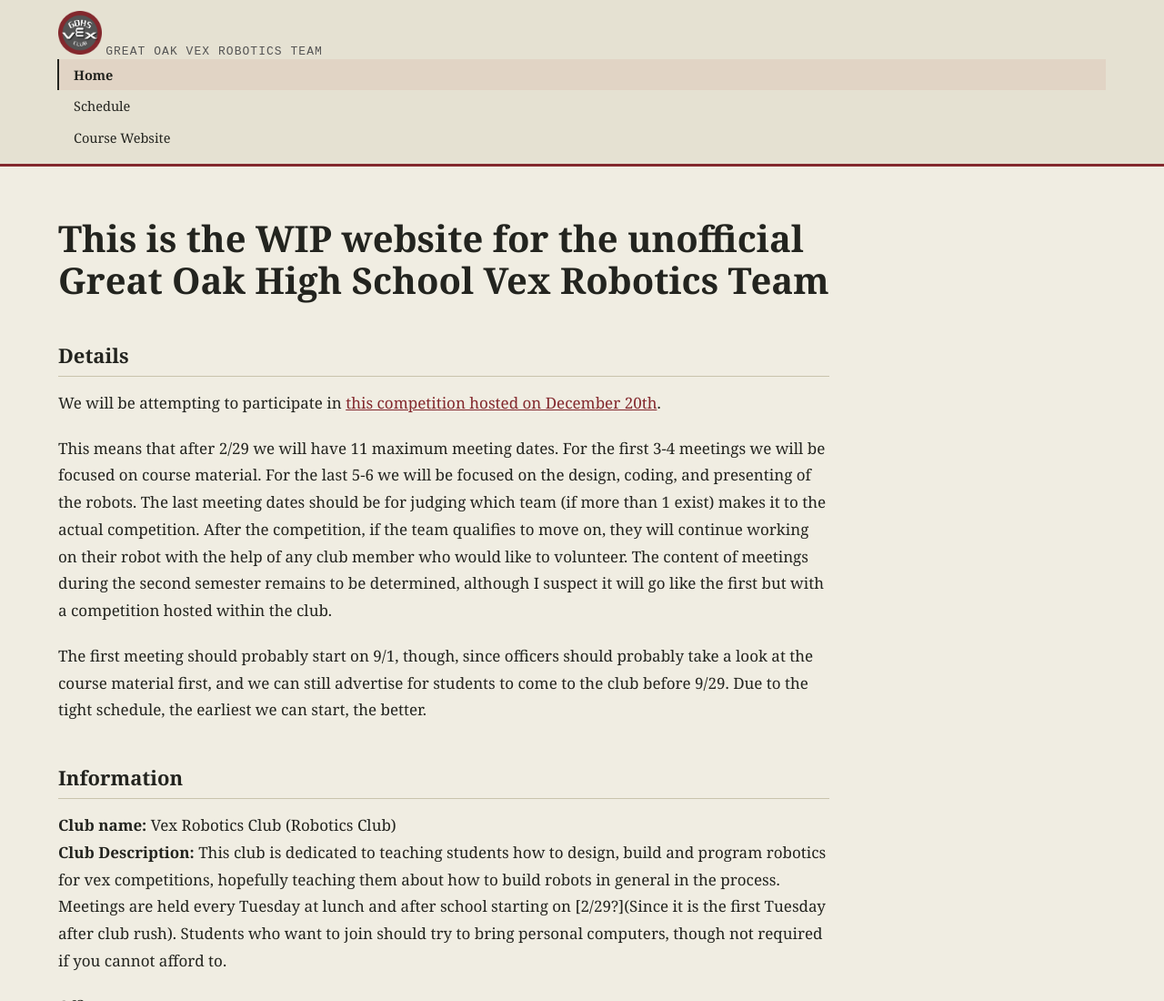
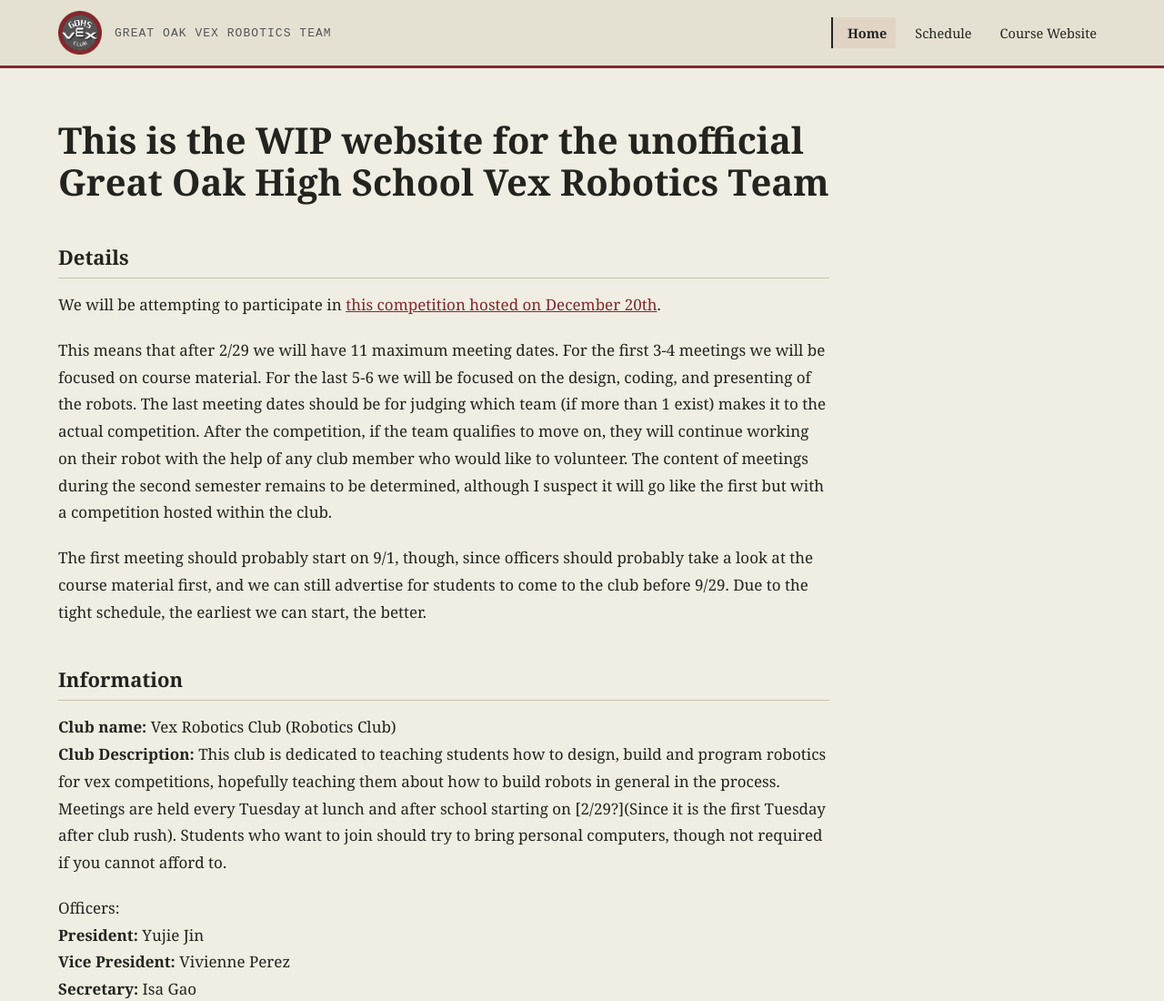
Before and after one commit to Not-N-Engineer/GOHS-Vex-Robotics-Team, a plain HTML site: page index.html in a window 1280 px wide. Shown: the top 1100 px of the page at 91% size. Drawn offline with Linux system fonts and the light colour scheme.

Commit message:
Small cosmetic test.

```diff
--- a/style.css
+++ b/style.css
@@ -20,6 +20,7 @@
 
   /* ---------- Topbar ---------- */
   .topbar{
+    display: flex;
     align-items: center;
     justify-content: space-between;
     gap: 24px;
@@ -30,6 +31,7 @@
   }
 
   .logo{
+    display: flex;
     align-items: center;
     gap: 14px;
   }
@@ -46,6 +48,12 @@
     letter-spacing: 0.08em;
     text-transform: uppercase;
     color: var(--gray);
+  }
+
+  .tab{
+    display: flex;
+    gap: 4px;
+    flex-wrap: wrap;
   }
 
   .tab a{
```
